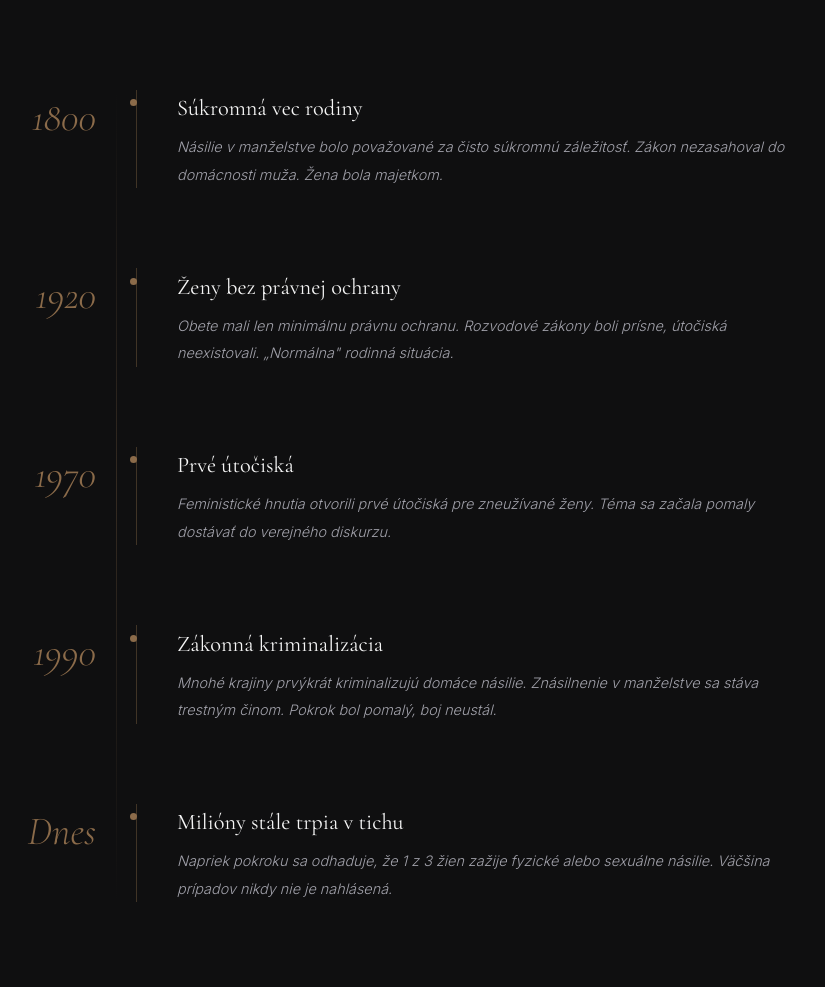
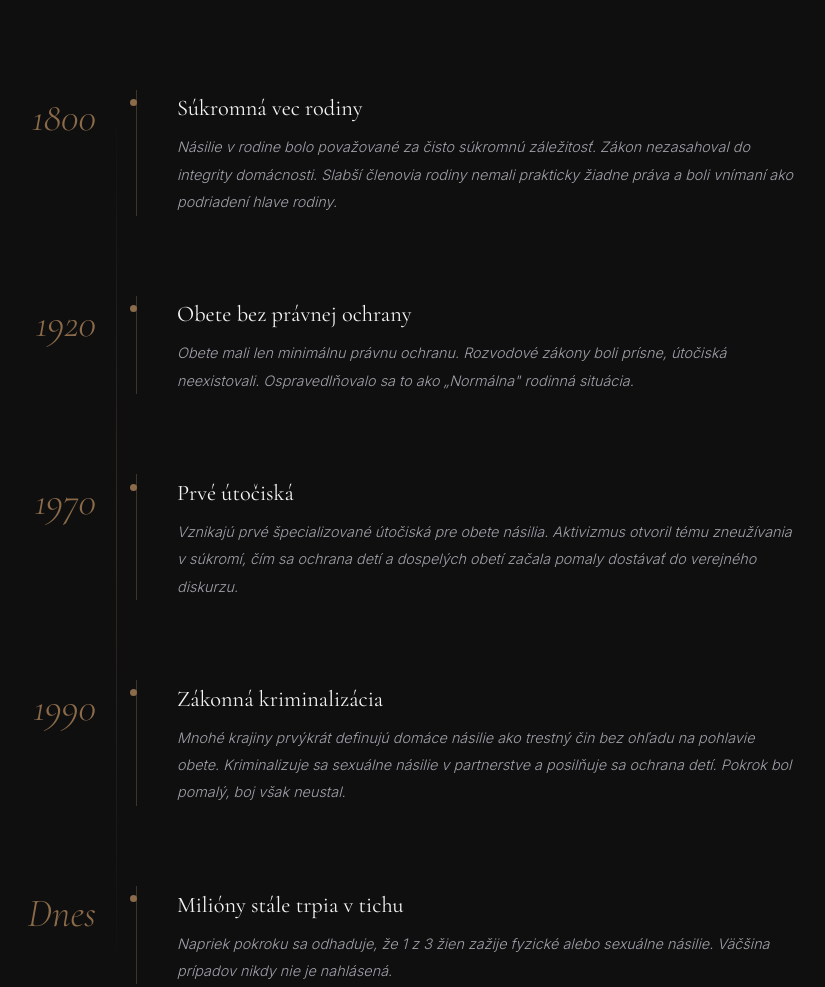
Before and after one commit to sebastianszanto-ux/Domestic-violence-, a plain HTML site: page index.html in a window 1280 px wide. Shown: the part 1200-2187 px from the top of the page, without its empty margins (244-1069 px from the left). Drawn offline with nearby package versions, Linux system fonts and the light colour scheme.

Commit message:
Update index.html

```diff
--- a/index.html
+++ b/index.html
@@ -280,7 +280,7 @@
         <div class="timeline-dot"></div>
         <div class="timeline-text">
           <h3>Súkromná vec rodiny</h3>
-          <p>Násilie v manželstve bolo považované za čisto súkromnú záležitosť. Zákon nezasahoval do domácnosti muža. Žena bola majetkom.</p>
+          <p>Násilie v rodine bolo považované za čisto súkromnú záležitosť. Zákon nezasahoval do integrity domácnosti. Slabší členovia rodiny nemali prakticky žiadne práva a boli vnímaní ako podriadení hlave rodiny.</p>
         </div>
       </div>
 
@@ -288,8 +288,8 @@
         <div class="timeline-year">1920</div>
         <div class="timeline-dot"></div>
         <div class="timeline-text">
-          <h3>Ženy bez právnej ochrany</h3>
-          <p>Obete mali len minimálnu právnu ochranu. Rozvodové zákony boli prísne, útočiská neexistovali. „Normálna" rodinná situácia.</p>
+          <h3>Obete bez právnej ochrany</h3>
+          <p>Obete mali len minimálnu právnu ochranu. Rozvodové zákony boli prísne, útočiská neexistovali. Ospravedlňovalo sa to ako  „Normálna" rodinná situácia.</p>
         </div>
       </div>
 
@@ -298,7 +298,7 @@
         <div class="timeline-dot"></div>
         <div class="timeline-text">
           <h3>Prvé útočiská</h3>
-          <p>Feministické hnutia otvorili prvé útočiská pre zneužívané ženy. Téma sa začala pomaly dostávať do verejného diskurzu.</p>
+          <p>Vznikajú prvé špecializované útočiská pre obete násilia. Aktivizmus otvoril tému zneužívania v súkromí, čím sa ochrana detí a dospelých obetí začala pomaly dostávať do verejného diskurzu.</p>
         </div>
       </div>
 
@@ -307,7 +307,7 @@
         <div class="timeline-dot"></div>
         <div class="timeline-text">
           <h3>Zákonná kriminalizácia</h3>
-          <p>Mnohé krajiny prvýkrát kriminalizujú domáce násilie. Znásilnenie v manželstve sa stáva trestným činom. Pokrok bol pomalý, boj neustál.</p>
+          <p>Mnohé krajiny prvýkrát definujú domáce násilie ako trestný čin bez ohľadu na pohlavie obete. Kriminalizuje sa sexuálne násilie v partnerstve a posilňuje sa ochrana detí. Pokrok bol pomalý, boj však neustal.</p>
         </div>
       </div>
 
```
